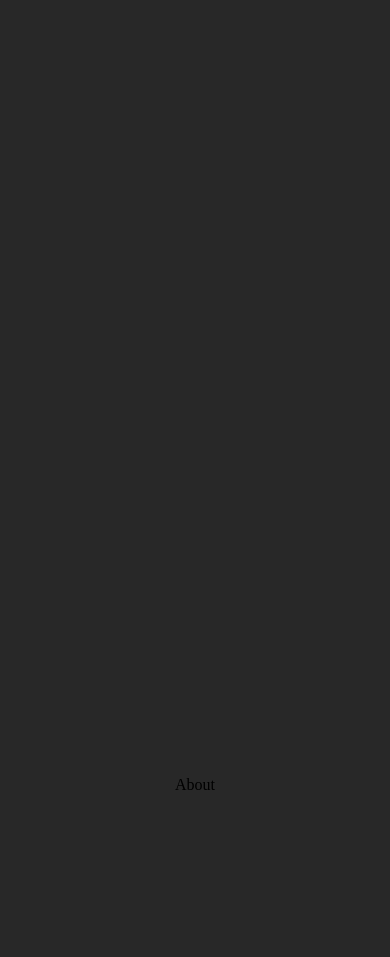
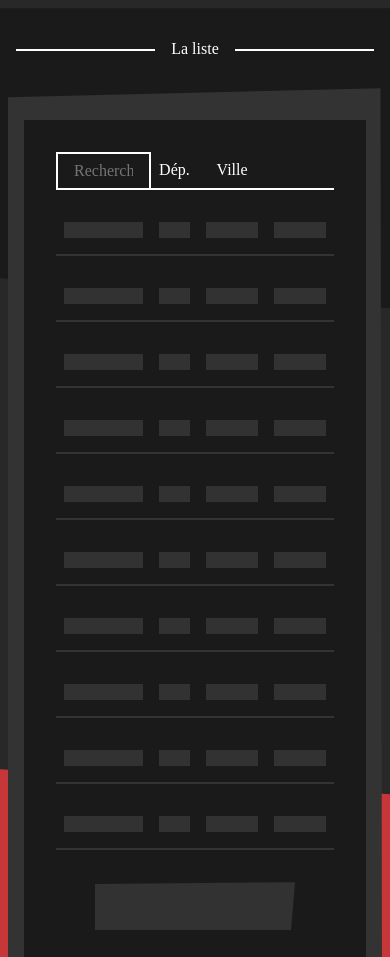
Before and after one commit to loicsteinmetz/cartolidaires-front, a React (Vite) app: page / in a window 390 px wide. Shown: the part 1040-1997 px from the top of the page. Built offline with nearby package versions, Linux system fonts and the light colour scheme; grey boxes are pictures that could not be loaded; a web font is replaced by a local one.

Commit message:
Add list (loading state only + no responsive)

```diff
--- /dev/null
+++ b/src/components/List.tsx
@@ -0,0 +1,121 @@
+import styled, {keyframes} from "styled-components";
+import {mediaQuery, THEME} from "../constants/theme.ts";
+import {useState} from "react";
+
+const Container = styled.div`
+    display: flex;
+    flex-direction: column;
+    align-items: center;
+    justify-content: center;
+`
+
+const Table = styled.table`
+    width: 100%;
+    font-family: ${THEME.fonts.text};
+    color: ${THEME.colors.white};
+    border-collapse: collapse;
+`
+
+const THead = styled.thead`
+`
+
+const TRowHead = styled.tr`
+    border-bottom: 2px solid ${THEME.colors.white};
+`
+
+const TdHead = styled.td<{ size: number; noPadding?: boolean }>`
+    padding: ${({noPadding}) => noPadding ? 0 : THEME.spacing.s1};
+    width: ${props => props.size}%;
+    text-align: center;
+`
+
+const SearchInput = styled.input`
+    width: 100%;
+    padding: ${THEME.spacing.s1} ${THEME.spacing.s2};
+    font-family: ${THEME.fonts.text};
+    color: ${THEME.colors.white};
+    background-color: ${THEME.colors.dark300};
+    border: 2px solid ${THEME.colors.white};
+    border-bottom: none;
+    font-size: ${THEME.fontSize.s2};
+
+    &:focus-visible {
+        outline: none;
+        background-color: ${THEME.colors.dark200};
+    }
+`
+
+const TRow = styled.tr`
+`
+
+const Td = styled.td`
+    padding: ${THEME.spacing.s3} ${THEME.spacing.s2} ${THEME.spacing.s2} ${THEME.spacing.s2};
+    border-bottom: 2px solid ${THEME.colors.dark100};
+
+    @media ${mediaQuery(THEME.breakpoints.s)} {
+        padding: ${THEME.spacing.s3} ${THEME.spacing.s1} ${THEME.spacing.s2} ${THEME.spacing.s1};
+    }
+`
+
+const SkeletonAnimation = keyframes`
+    0%, 100% {
+        background-color: ${THEME.colors.dark100};
+    }
+    50% {
+        background-color: ${THEME.colors.dark200};
+    }
+`;
+
+const Skeleton = styled.div`
+    width: 100%;
+    height: ${THEME.fontSize.s2};
+    background-color: ${THEME.colors.dark100};
+    animation: ${SkeletonAnimation} 2s infinite;
+`
+
+const PaginationContainer = styled.div`
+    background-color: ${THEME.colors.dark100};
+    display: inline-block;
+    margin-top: ${THEME.spacing.s3};
+    clip-path: polygon(0 4%, 100% 0, 98% 100%, 0 100%);
+`
+
+const PaginationSkeleton = styled.div`
+    height: calc(${THEME.fontSize.s2} + ${THEME.spacing.s3});
+    width: 200px;
+    animation: ${SkeletonAnimation} 2s infinite;
+`
+
+export const List = () => {
+    const NUMBER_ITEMS = 10
+    const [isFirstLoading, setIsFirstLoading] = useState(true);
+    const [isLoading, setIsLoading] = useState(true);
+
+    return (
+        <Container>
+            <Table>
+                <THead>
+                    <TRowHead>
+                        <TdHead size={35} noPadding><SearchInput type={'text'} placeholder={'Rechercher...'}/></TdHead>
+                        <TdHead size={15}>Dép.</TdHead>
+                        <TdHead size={25}>Ville</TdHead>
+                        <TdHead size={25}></TdHead>
+                    </TRowHead>
+                    {isLoading ? ([...Array(NUMBER_ITEMS).keys()].map((i) => (
+                        <TRow key={i}>
+                            <Td><Skeleton/></Td>
+                            <Td><Skeleton/></Td>
+                            <Td><Skeleton/></Td>
+                            <Td><Skeleton/></Td>
+                        </TRow>
+                    ))) : <></>}
+                </THead>
+            </Table>
+            <PaginationContainer>
+                {isFirstLoading && (
+                    <PaginationSkeleton/>
+                )}
+            </PaginationContainer>
+        </Container>
+    )
+}
--- a/src/components/ListSection.tsx
+++ b/src/components/ListSection.tsx
@@ -1,15 +1,88 @@
 import {SectionLayout} from "./SectionLayout.tsx";
 import {SECTIONS} from "../constants/sections.ts";
 import styled from "styled-components";
+import {mediaQuery, THEME} from "../constants/theme.ts";
+import {List} from "./List.tsx";
 
-const Container = styled.div`
-    height: 800px;
+const TitleContainer = styled.div`
+    width: 100%;
+    background-color: ${THEME.colors.dark300};
+    height: 300px;
+    padding-top: ${THEME.spacing.s3};
+    display: flex;
+    justify-content: center;
+    clip-path: polygon(0 0, 100% 0, 100% 100%, 0 90%);
+`
+
+const Title = styled.h2`
+    font-family: ${THEME.fonts.text};
+    color: ${THEME.colors.white};
+    font-size: ${THEME.fontSize.s2};
+    text-align: center;
+    width: calc(${THEME.sizes.sectionMaxWidth} - ${THEME.spacing.s3});
+    display: flex;
+    justify-content: center;
+    gap: ${THEME.spacing.s3};
+    max-width: ${THEME.sizes.sectionMaxWidth};
+    margin: 0 ${THEME.spacing.s3};
+
+    &:before, &:after {
+        content: '';
+        flex: 1;
+        height: 2px;
+        background-color: ${THEME.colors.white};
+        margin-top: 9px;
+    }
+
+    @media ${mediaQuery(THEME.breakpoints.xs)} {
+        margin: 0 ${THEME.spacing.s2};
+        gap: ${THEME.spacing.s2};
+    }
+`
+
+const ListBg = styled.div`
+    max-width: calc(${THEME.sizes.sectionMaxWidth} - ${THEME.spacing.s3});
+    background-color: ${THEME.colors.dark100};
+    width: calc(100% - ${THEME.spacing.s3});
+    padding: ${THEME.spacing.s3};
+    margin-top: -220px;
+    clip-path: polygon(0% 1%, 99.6% 0, 100% 99%, 0% 100%);
+    z-index: 2;
+
+    @media ${mediaQuery(THEME.breakpoints.s)} {
+        padding: ${THEME.spacing.s3} ${THEME.spacing.s2};
+        width: calc(100% - ${THEME.spacing.s2});
+    }
+`
+
+const ListContainer = styled.div`
+    background-color: ${THEME.colors.dark300};
+    padding: ${THEME.spacing.s3} ${THEME.spacing.s4};
+
+    @media ${mediaQuery(THEME.breakpoints.m)} {
+        padding: ${THEME.spacing.s3} ${THEME.spacing.s3};
+    }
+`
+
+const RedBg = styled.div`
+    width: 100%;
+    height: 250px;
+    background-color: ${THEME.colors.primary};
+    margin-top: -200px;
+    clip-path: polygon(0 0, 100% 10%, 100% 100%, 0% 100%);
+    margin-bottom: ${THEME.spacing.s3};
+
+    @media ${mediaQuery(THEME.breakpoints.m)} {
+        margin-top: -225px;
+    }
 `
 
 export const ListSection = () => {
     return (
         <SectionLayout id={SECTIONS.list}>
-            <Container>List</Container>
+            <TitleContainer><Title>La liste</Title></TitleContainer>
+            <ListBg><ListContainer><List /></ListContainer></ListBg>
+            <RedBg />
         </SectionLayout>
     )
 }
--- a/src/components/MapSection.tsx
+++ b/src/components/MapSection.tsx
@@ -61,6 +61,7 @@ const RedBg = styled.div`
     background-color: ${THEME.colors.primary};
     margin-top: -100px;
     clip-path: polygon(0 0, 100% 10%, 100% 100%, 0% 100%);
+    margin-bottom: ${THEME.spacing.s3};
 
     @media ${mediaQuery(THEME.breakpoints.m)} {
         margin-top: -125px;
```
